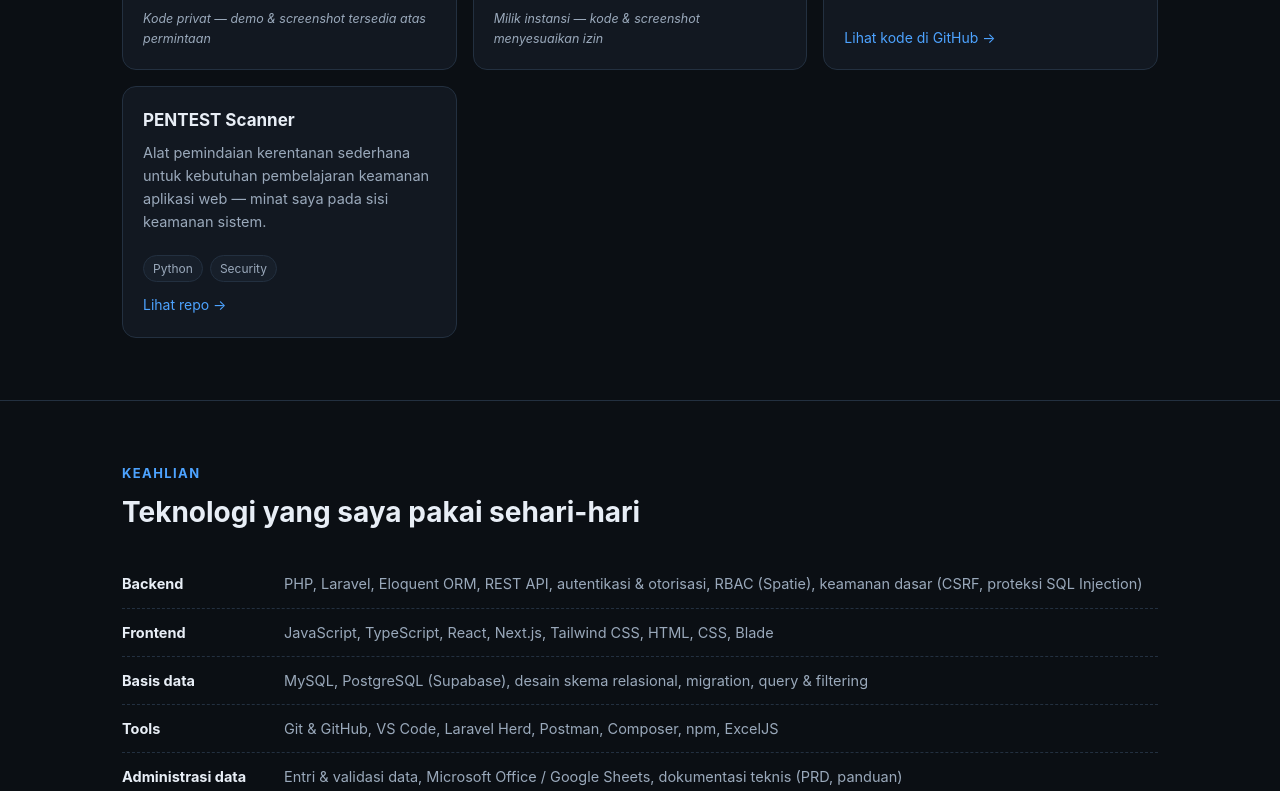
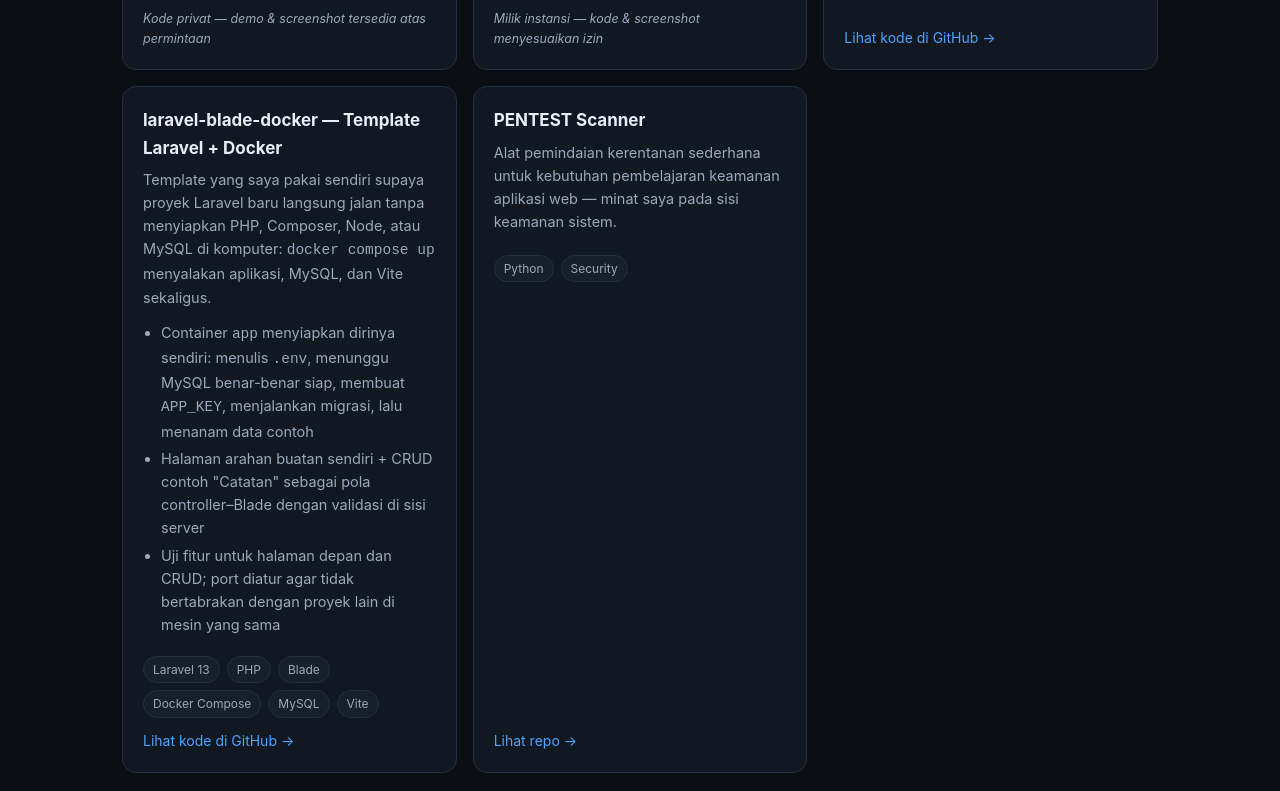
Before and after one commit to ZeeMaicee/portfolio, a plain HTML site: page index.html in a window 1280 px wide. Shown: the part 1266-2057 px from the top of the page. Drawn offline with Linux system fonts and the light colour scheme.

Commit message:
Portofolio: tambah kartu proyek laravel-blade-docker
Template Laravel 13 + Blade + Docker yang saya pakai sendiri: satu perintah menyalakan
aplikasi, MySQL, dan Vite; container-nya menyiapkan .env, APP_KEY, migrasi, dan data
contoh sendiri. Repo-nya publik, jadi kodenya bisa langsung dibuka pengunjung.

```diff
--- a/index.html
+++ b/index.html
@@ -221,6 +221,26 @@
       </div>
 
       <div class="card proj">
+        <h3>laravel-blade-docker — Template Laravel + Docker</h3>
+        <p>Template yang saya pakai sendiri supaya proyek Laravel baru langsung jalan tanpa menyiapkan
+        PHP, Composer, Node, atau MySQL di komputer: <code>docker compose up</code> menyalakan
+        aplikasi, MySQL, dan Vite sekaligus.</p>
+        <ul>
+          <li>Container <code>app</code> menyiapkan dirinya sendiri: menulis <code>.env</code>, menunggu
+          MySQL benar-benar siap, membuat <code>APP_KEY</code>, menjalankan migrasi, lalu menanam data contoh</li>
+          <li>Halaman arahan buatan sendiri + CRUD contoh "Catatan" sebagai pola controller–Blade
+          dengan validasi di sisi server</li>
+          <li>Uji fitur untuk halaman depan dan CRUD; port diatur agar tidak bertabrakan dengan proyek
+          lain di mesin yang sama</li>
+        </ul>
+        <div class="tags">
+          <span class="tag">Laravel 13</span><span class="tag">PHP</span><span class="tag">Blade</span>
+          <span class="tag">Docker Compose</span><span class="tag">MySQL</span><span class="tag">Vite</span>
+        </div>
+        <div class="links"><a href="https://github.com/ZeeMaicee/laravel-blade-docker" target="_blank" rel="noopener">Lihat kode di GitHub →</a></div>
+      </div>
+
+      <div class="card proj">
         <h3>PENTEST Scanner</h3>
         <p>Alat pemindaian kerentanan sederhana untuk kebutuhan pembelajaran keamanan aplikasi web —
         minat saya pada sisi keamanan sistem.</p>
```
